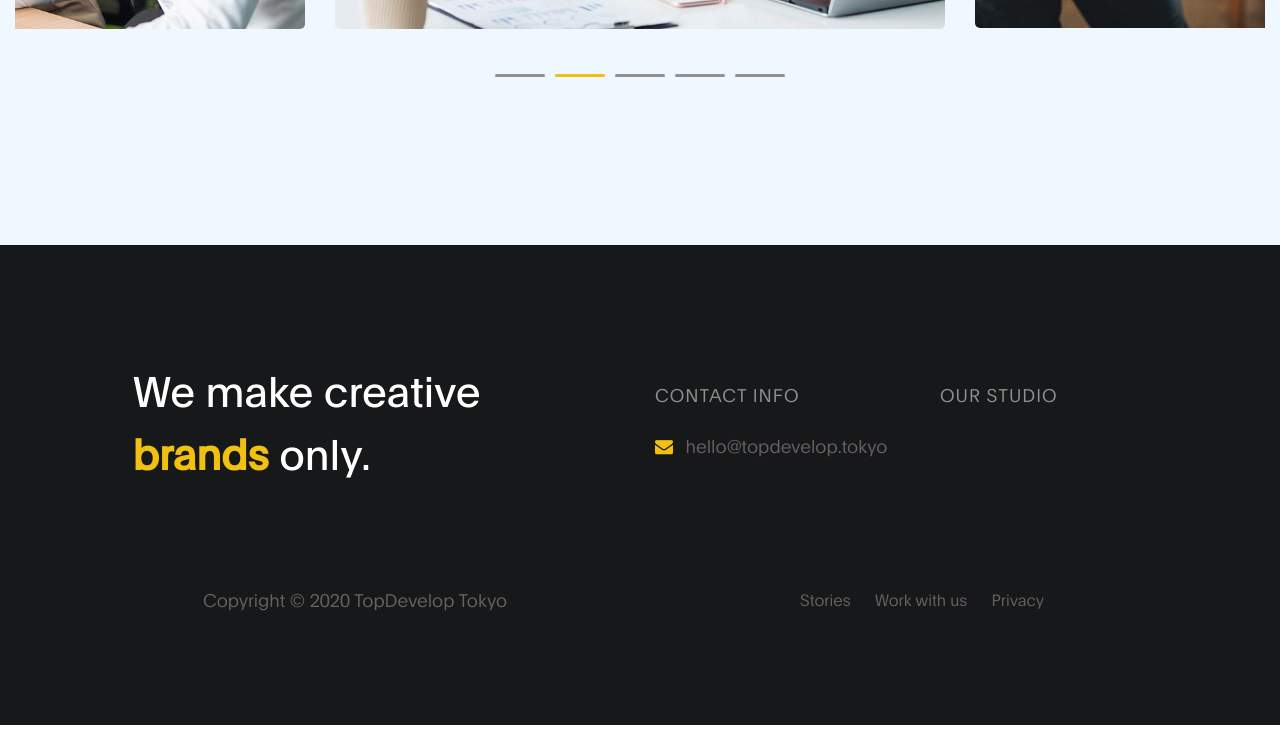
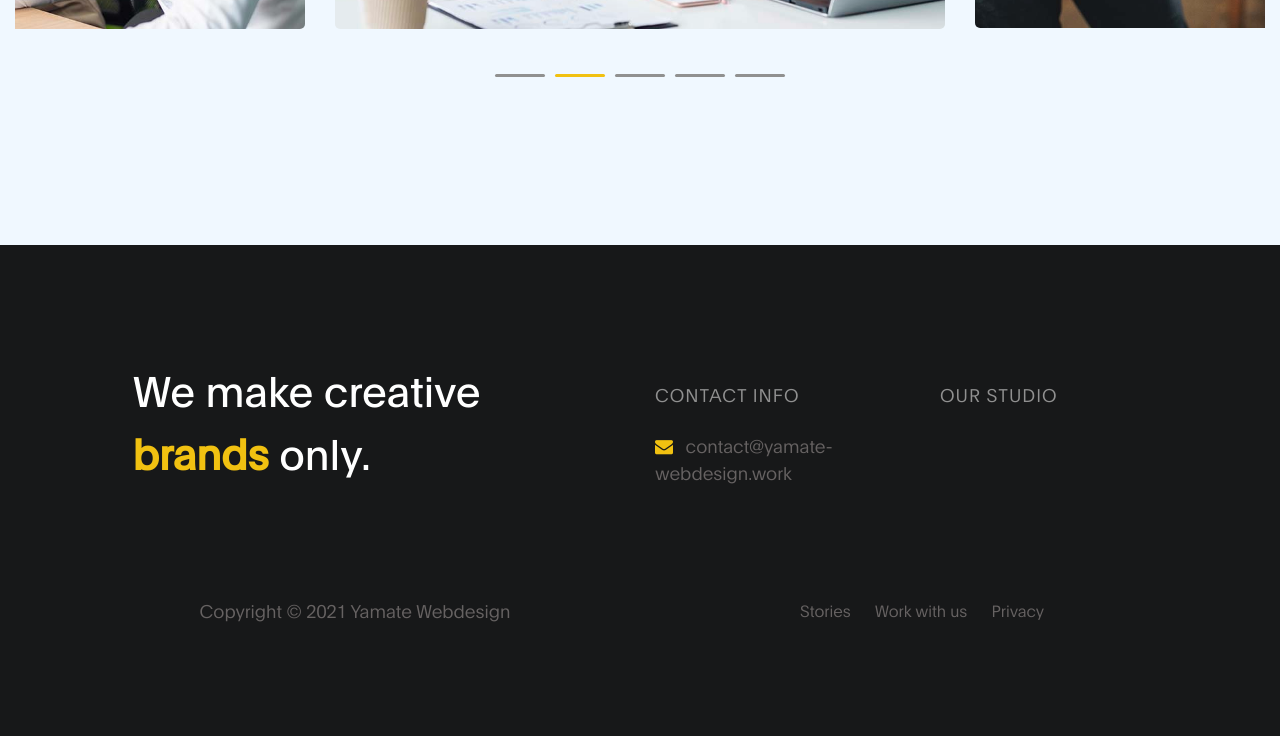
Before and after one commit to kenfxtrading/topdevelop, a plain HTML site: page docs/index.html in a window 1280 px wide. Shown: the part 1955-2691 px from the top of the page. Drawn offline with Linux system fonts and the light colour scheme.

Commit message:
Update index.html

```diff
--- a/docs/index.html
+++ b/docs/index.html
@@ -2,7 +2,7 @@
 <html lang="en">
 <head>
 
-     <title>Top Develop Tokyo</title>
+     <title>Yamate Webdesign</title>
 
      <meta charset="UTF-8">
      <meta http-equiv="X-UA-Compatible" content="IE=Edge">
@@ -89,7 +89,7 @@
 
                               <h2 class="mb-4" data-aos="fade-up">One of the best <strong>Digital Marketing agency</strong> in Tokyo</h2>
 
-                              <p class="mb-0" data-aos="fade-up">We are start-up company since 2020.
+                              <p class="mb-0" data-aos="fade-up">We are start-up company since 2021.
 
                          </div>
 
@@ -216,7 +216,7 @@
             <p>
               <a href="#">
                 <i class="fa fa-envelope mr-2 footer-icon"></i>
-                hello@topdevelop.tokyo
+                contact@yamate-webdesign.work
               </a>
             </p>
           </div>
@@ -228,7 +228,7 @@
           </div>
 
           <div class="col-lg-4 mx-lg-auto text-center col-md-8 col-12" data-aos="fade-up" data-aos-delay="400">
-            <p class="copyright-text">Copyright &copy; 2020 TopDevelop Tokyo
+            <p class="copyright-text">Copyright &copy; 2021 Yamate Webdesign
             <br>
             </p>
           </div>
```
